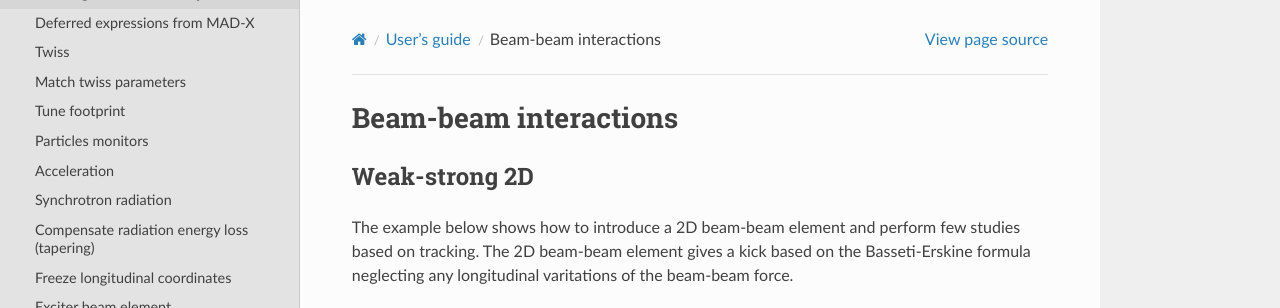
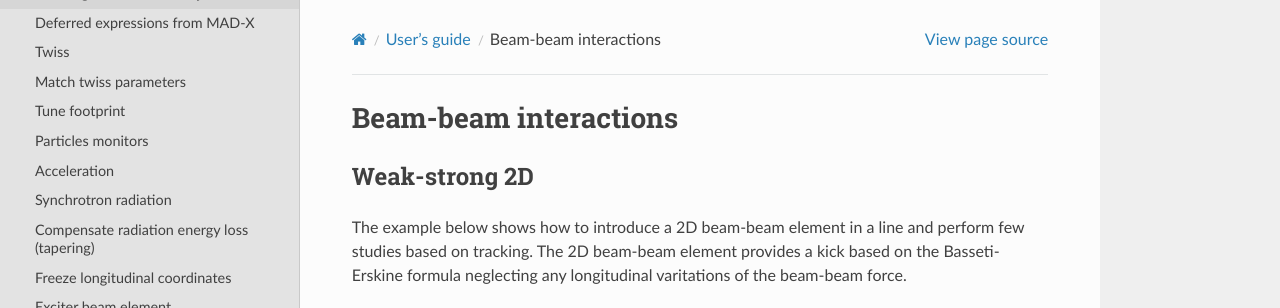
Before and after one commit to xsuite/xsuite, a Sphinx documentation site: the page built from docs/beambeam.rst, in a window 1280 px wide and 900 px high, cut to the strip 0-308 px from the top of the window. Built offline with Sphinx 7.4.7 and the Read the Docs theme 2.0.0, drawn with Linux system fonts in a browser that asks for light colours.

Commit message:
Update beambeam.rst

```diff
--- a/docs/beambeam.rst
+++ b/docs/beambeam.rst
@@ -5,7 +5,7 @@ Beam-beam interactions
 Weak-strong 2D
 ==============
 
-The example below shows how to introduce a 2D beam-beam element and perform few studies based on tracking. The 2D beam-beam element gives a kick based on the Basseti-Erskine formula neglecting any longitudinal varitations of the beam-beam force.
+The example below shows how to introduce a 2D beam-beam element in a line and perform few studies based on tracking. The 2D beam-beam element provides a kick based on the Basseti-Erskine formula neglecting any longitudinal varitations of the beam-beam force.
 
 .. literalinclude:: generated_code_snippets/beambeamws.py
    :language: python
```
